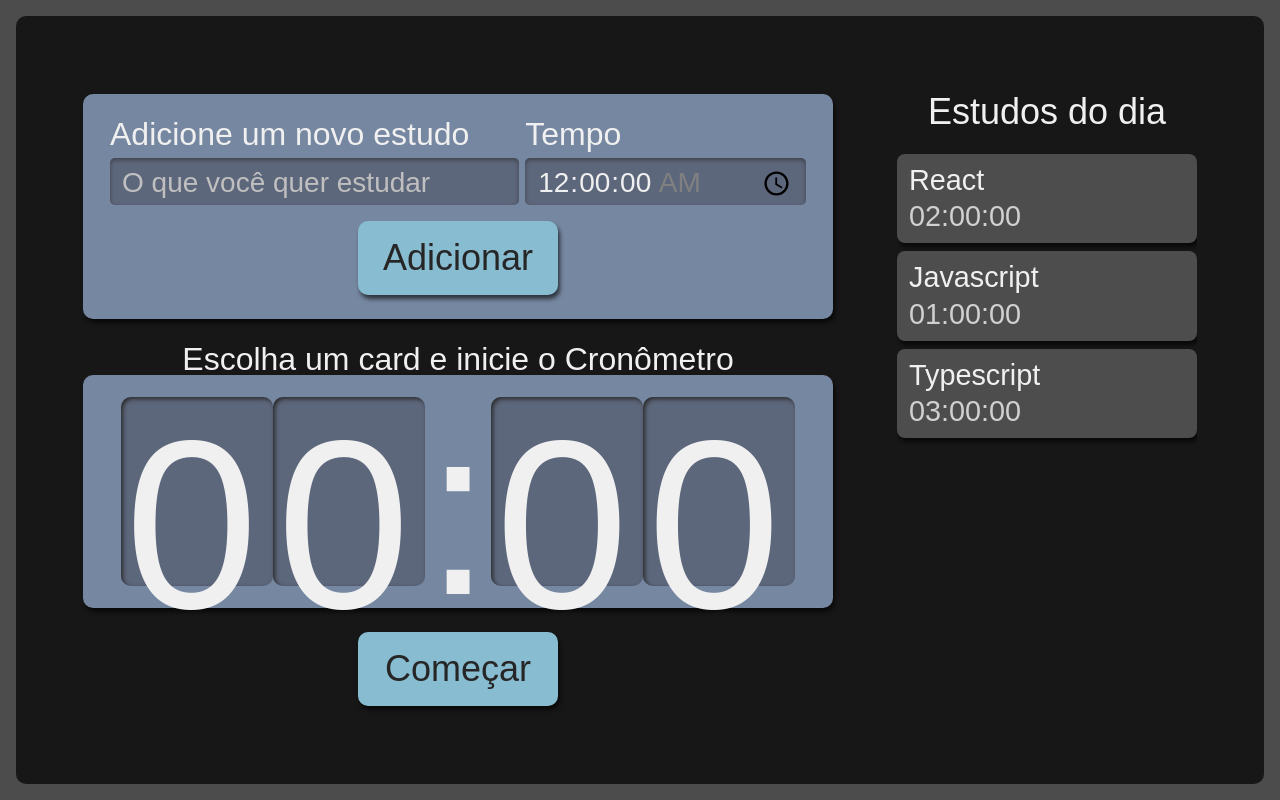
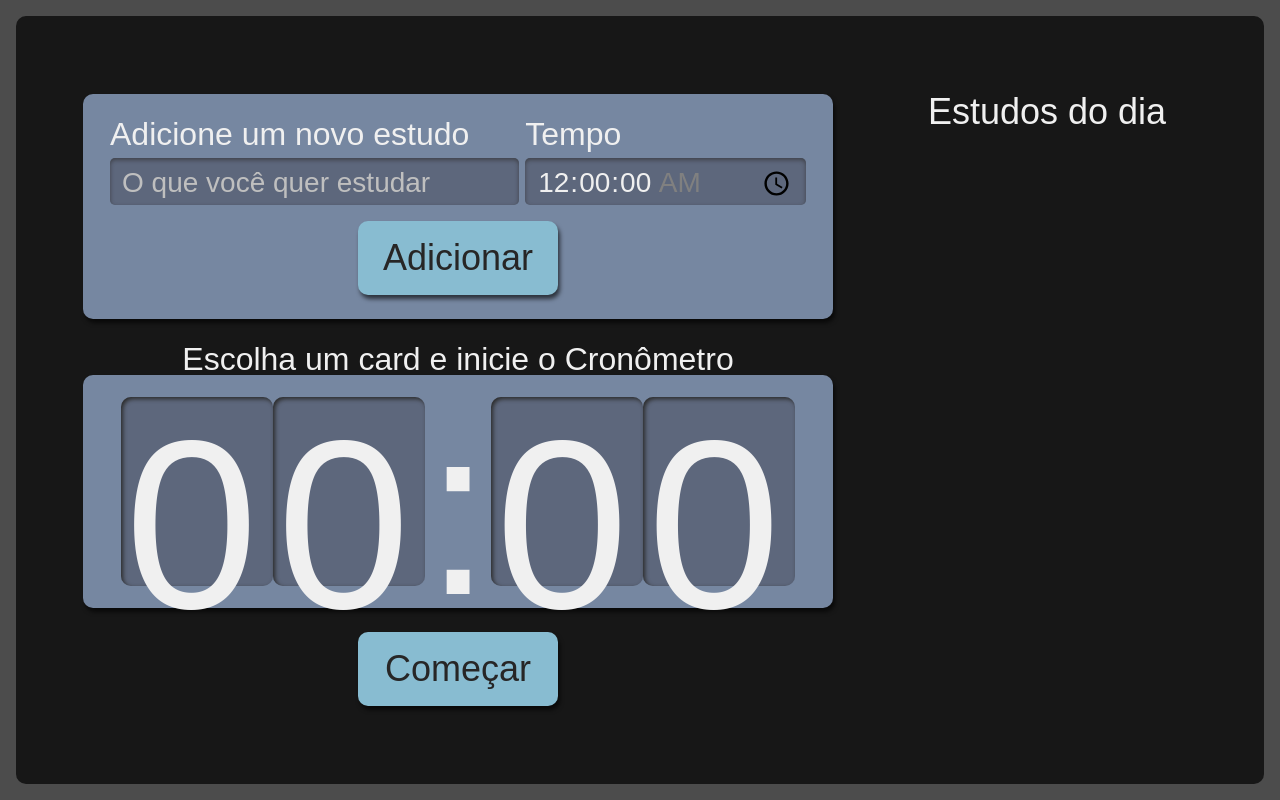
Before and after one commit to MatheusGorga/alura-studies, a React (Create React App) app: page / in a window 1280 px wide. Built offline with nearby package versions, Linux system fonts and the light colour scheme.

Commit message:
fix use state global aplication

```diff
--- a/src/Pages/App.tsx
+++ b/src/Pages/App.tsx
@@ -1,15 +1,19 @@
-import React from "react";
+import React, { useState } from "react";
 import Formulario from "../components/Form";
 import Lista from "../components/List";
 import style from "./style.module.scss";
 import Cronometro from "../components/Cronometro";
+import { ITarefas } from "../types/tarefa";
 
 function App() {
+
+  const  [tarefas, setTarefas]  = useState<ITarefas[] | []>([]);
+
   return (
 
       <div className={style.AppStyle}>
-        <Formulario />
-        <Lista />
+        <Formulario setTarefas={setTarefas} />
+        <Lista tarefas={tarefas}  />
         <Cronometro/>
       </div>
   );
--- a/src/components/Form/index.tsx
+++ b/src/components/Form/index.tsx
@@ -1,8 +1,12 @@
 import React from 'react';
 import Botao from '../Button';
 import style from './style.module.scss'
+import { ITarefas } from '../../types/tarefa';
 
-class Formulario extends React.Component {
+
+class Formulario extends React.Component<{
+  setTarefas: React.Dispatch<React.SetStateAction<ITarefas[]>>
+}> {
 
   state = {
     tarefa: "",
@@ -10,7 +14,7 @@
   }
   adicionarTarefa(evento: React.FormEvent<HTMLFormElement>) {
     evento.preventDefault();
-    console.log('state', this.state);
+    this.props.setTarefas(tarefasAntigas => [...tarefasAntigas, {...this.state}]  )
     this.setState({tarefa: '', tempo: "00:00"})
 
   }
--- a/src/components/List/index.tsx
+++ b/src/components/List/index.tsx
@@ -1,27 +1,15 @@
-import React, { useState } from "react";
+import React from "react";
 import style from "./style.module.scss";
 import Item from "./Item";
+import { ITarefas } from "../../types/tarefa";
 
-function Lista() {
-  const  [tarefas, setTarefas]  = useState ([
-    {
-      tarefa: "React",
-      tempo: "02:00:00",
-    },
-    {
-      tarefa: "Javascript",
-      tempo: "01:00:00",
-    },
-    {
-      tarefa: "Typescript",
-      tempo: "03:00:00",
-    },
-  ]);
+
+
+function Lista({tarefas}: { tarefas: ITarefas[]}) {
+
   return (
     <aside className={style.listaTarefas}>
-      <h2 onClick={()=> {
-        setTarefas([...tarefas, {tarefa:"Estudar estado", tempo: "02:00:00" }])
-      }}> Estudos do dia </h2>
+      <h2> Estudos do dia </h2>
       <ul>
         {tarefas.map((item, index) => (
           <Item key={index} {...item} />
--- /dev/null
+++ b/src/types/tarefa.ts
@@ -0,0 +1,4 @@
+export interface ITarefas {
+    tarefa: string,
+    tempo: string,
+  }
```
